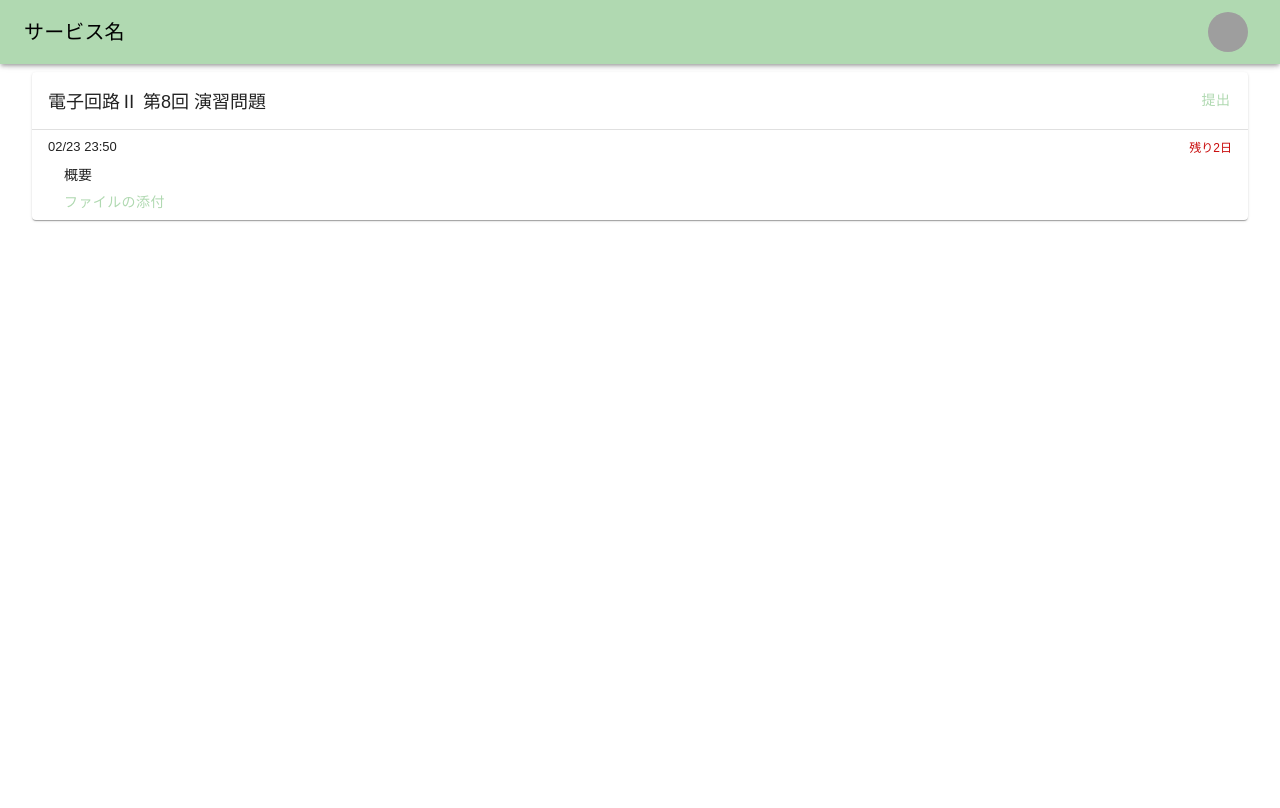
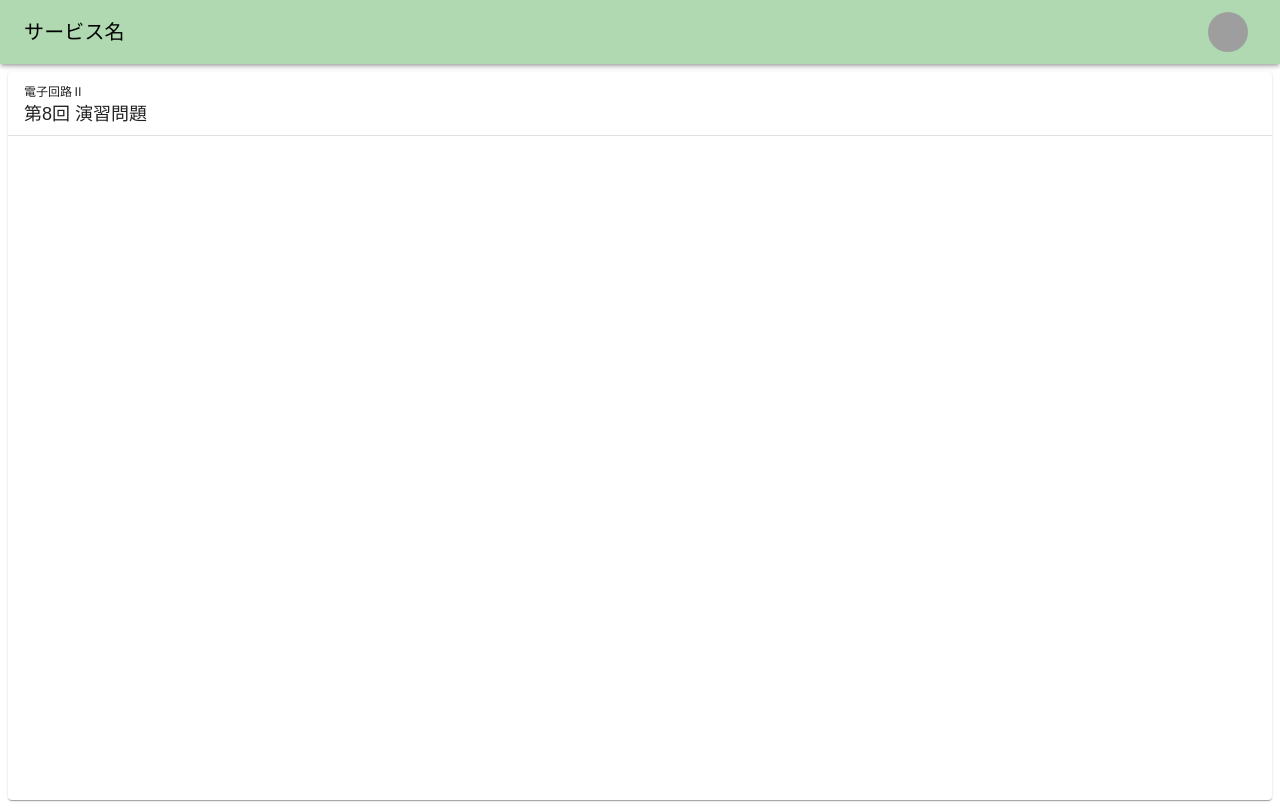
Before and after one commit to yambaru-hackathon/Group-4, a Next.js app: page /task/1/1 in a window 1280 px wide. Built offline with nearby package versions, Linux system fonts and the light colour scheme; grey boxes are pictures that could not be loaded.

Commit message:
Change TaskDetailPage

```diff
--- a/src/app/task/[courseId]/[taskId]/page.jsx
+++ b/src/app/task/[courseId]/[taskId]/page.jsx
@@ -11,8 +11,8 @@ const Task = ({
 }) => {
 
   return (
-    <Box sx={{ mx: 3 }}>
-      <Box className={Styles.taskpageDashboard}>
+    <Box className={Styles.taskDetailPage}>
+      <Box className={Styles.taskDetailPageContent}>
         <TasksDetailCard />
       </Box>
     </Box>
--- a/src/components/Dashboard/Cards/Card.jsx
+++ b/src/components/Dashboard/Cards/Card.jsx
@@ -6,6 +6,7 @@ import CardBottomActionButton from "@/components/Buttons/CardBottomActionButton"
 const DashboardCard = ({
   children,
   title = "No Title",
+  subTitle = "No SubTitle",
   bottomActionButton = null,
   buttonActionButtonOnClick = null,
 }) => {
@@ -13,8 +14,13 @@ const DashboardCard = ({
     <Box sx={{ height: "100%" }}>
       <Card className={Styles.dashboardCard}>
         {/* タイトル */}
-        <Box className={Styles.dashboardCardTitle}>
-          {title}
+        <Box>
+          <Box className={Styles.dashboardCardSubTitle}>
+            {subTitle}
+          </Box>
+          <Box className={Styles.dashboardCardTitle}>
+            {title}
+          </Box>
         </Box>
         <Divider />
 
--- a/src/components/Dashboard/Cards/TasksDetailCard.jsx
+++ b/src/components/Dashboard/Cards/TasksDetailCard.jsx
@@ -1,36 +1,36 @@
 import { Box, Divider, Button } from '@mui/material'
-import React from 'react'
+import React, { useState } from 'react'
 import Card from "@/components/Dashboard/Cards/Card";
 import Styles from "@/styles/styles.module.css";
 import TasksCardColumn from "@/components/Dashboard/Columns/TasksCardColumn";
 
-const tasksTemplate = [{
+const taskTemplate = {
   "title": "第8回 演習問題",
+  "subject": "電子回路Ⅱ",
   "deadline": "2024-02-23T23:50:00.000Z",
   "label": ["電子回路Ⅱ"],
-},];
+  "description": "課題に関する説明文\n第8回 演習問題です。",
+};
 
 const TasksDetailCard = () => {
+
+  const [taskData, setTaskData] = useState(taskTemplate);   // F: Recoilに更新
+
   return (
     <Box sx={{ height: "100%" }}>
       <Card
-          title={
-            <Box sx={{ display: 'flex', alignItems: 'center', justifyContent: 'space-between' }}>
-              <Box>
-                {tasksTemplate[0].label} 第8回 演習問題
-              </Box>
-              <Button variant="text">提出</Button>
-            </Box>
-          }
+        title={taskData.title}
+        subTitle={taskData.label[0]}
       >
         <Box className={Styles.dashboardCardContent}>
           {
-              tasksTemplate.map(({
+            [].map(({
               deadline
-              }, i) => (
-                <React.Fragment key={i}>
+            }, i) => {
+              return (<>
                 <Box
                   sx={{ display: 'flex', alignItems: 'center', justifyContent: 'space-between' }}
+                  key={i}
                 >
                   <TasksCardColumn
                     deadline={deadline}
@@ -43,8 +43,8 @@ const TasksDetailCard = () => {
                 <Box sx={{ fontSize:14, marginLeft:3 }}>
                   <Button variant="text">ファイルの添付</Button>
                 </Box>
-                </React.Fragment>
-              ))
+              </>);
+            })
           }
         </Box>
       </Card>
--- a/src/styles/styles.module.css
+++ b/src/styles/styles.module.css
@@ -59,12 +59,10 @@
     box-sizing: border-box;
     min-height: 250px;
 }
+
 @media screen and (min-width: 600px) {
     .toppageDashboard {
         grid-template-columns: repeat(2, 1fr);
-    }
-    .taskpageDashboard {
-        grid-template-columns: none;
     }
 }
 
@@ -85,6 +83,16 @@
     padding-left: 16px;
     padding-top: 10px;
     padding-bottom: 10px;
+}
+.dashboardCardSubTitle +.dashboardCardTitle {
+    padding-top: 0;
+}
+
+.dashboardCardSubTitle {
+    padding-left: 16px;
+    padding-top: 14px;
+    font-size: 12px;
+    line-height: 13px;
 }
 
 .cardBottomButton {
@@ -152,3 +160,16 @@
     margin-left: auto;
     font-size: 12px;
 }
+
+/*
+ *  タスク詳細ページ
+ */
+.taskDetailPage {
+    display: flex;
+    flex-direction: column;
+    height: calc(100svh - 64px - 8px);
+}
+
+.taskDetailPageContent {
+    flex-grow: 1;
+}
```
Lines whose indentation alone changed are shown as unchanged.
